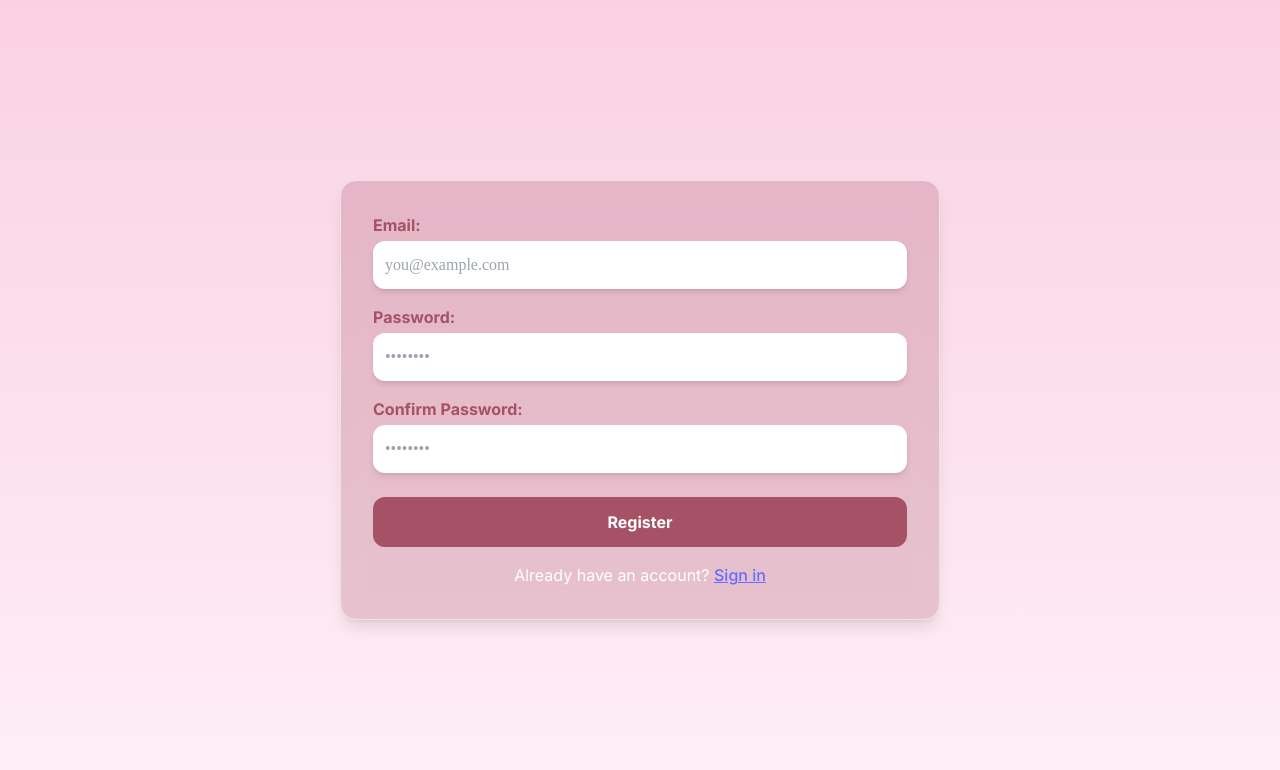
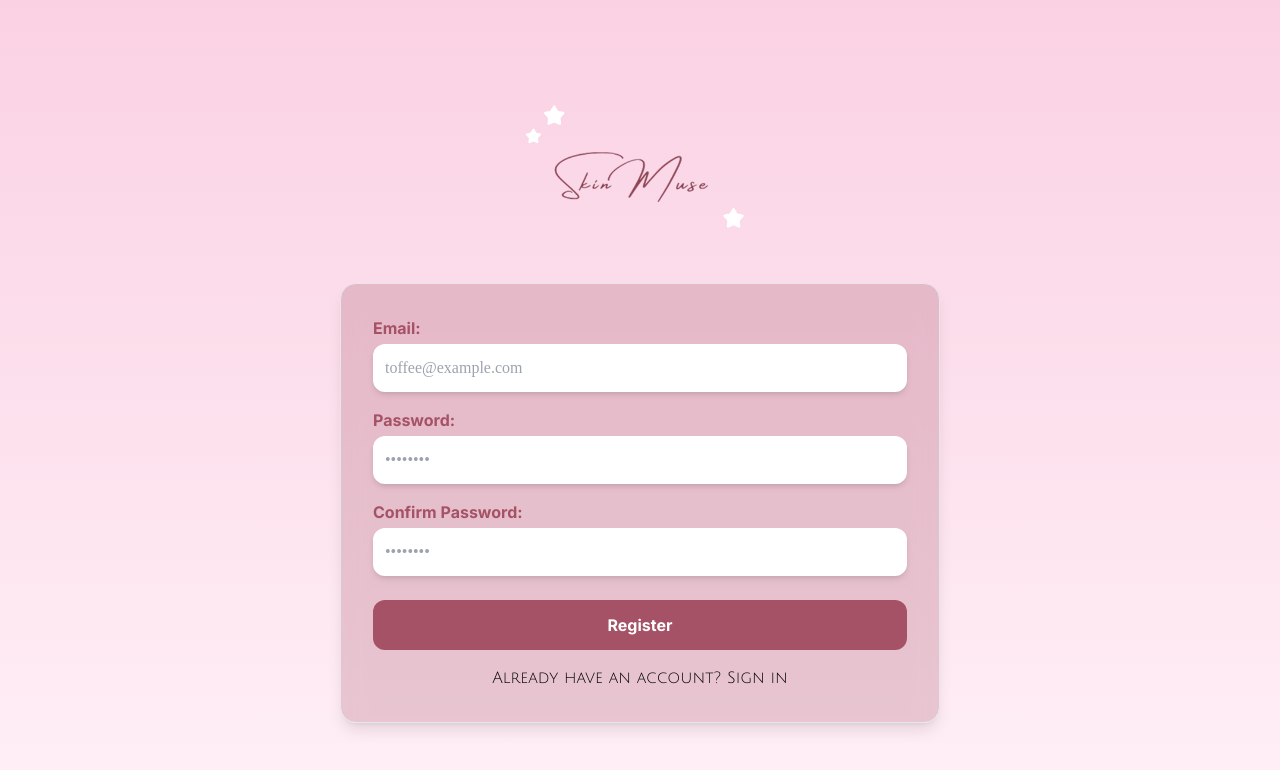
Before and after one commit to rimpleshrestha/skinmuse_frontend, a React (Vite) app: page /register in a window 1280 px wide. Shown: the top 770 px of the page. Built offline with nearby package versions, Linux system fonts and the light colour scheme; a web font is replaced by a local one.

Commit message:
register page updated

```diff
--- a/src/pages/RegisterPage.jsx
+++ b/src/pages/RegisterPage.jsx
@@ -1,5 +1,6 @@
 import { useState } from "react";
 import { Link } from "react-router-dom";
+import SkinmuseLogo2 from "../assets/images/skinmuselogo2.png";
 
 const RegisterPage = () => {
   const [email, setEmail] = useState("");
@@ -12,13 +13,18 @@ const RegisterPage = () => {
       alert("Passwords do not match");
       return;
     }
-    console.log("Email:", email);
-    console.log("Password:", password);
-    // Send register request here
+    // Add registration logic here
   };
 
   return (
-    <div className="w-screen h-screen bg-gradient-to-b from-[#fad1e3] to-[#ff65aa]/10 flex items-center justify-center font-kaisei">
+    <div className="w-screen h-screen bg-gradient-to-b from-[#fad1e3] to-[#ff65aa]/10 flex flex-col items-center justify-center font-kaisei">
+      {/* Bigger logo above form */}
+      <img
+        src={SkinmuseLogo2}
+        alt="Skinmuse Logo"
+        className="mb-8 w-72 h-auto"
+      />
+
       <form
         onSubmit={onSubmit}
         className="w-[600px] p-8 rounded-2xl shadow-lg bg-opacity-25 backdrop-blur-md border bg-[#A55166]"
@@ -29,7 +35,7 @@ const RegisterPage = () => {
           </label>
           <input
             type="email"
-            placeholder="you@example.com"
+            placeholder="toffee@example.com"
             value={email}
             onChange={(e) => setEmail(e.target.value)}
             className="w-full p-3 shadow-md rounded-xl bg-white focus:outline-none"
@@ -65,9 +71,15 @@ const RegisterPage = () => {
         >
           Register
         </button>
-        <p className="text-white text-center mt-4 font-inter">
+        <p
+          className="text-black font-bold text-center mt-4"
+          style={{ fontFamily: "'Julius Sans One', sans-serif" }}
+        >
           Already have an account?{" "}
-          <Link to="/signup" className="underline hover:text-[#ffd5eb]">
+          <Link
+            to="/signup"
+            className="text-black font-bold no-underline hover:no-underline"
+          >
             Sign in
           </Link>
         </p>
```
Also changed, not shown: src/assets/images/skinmuselogo2.png (added).
